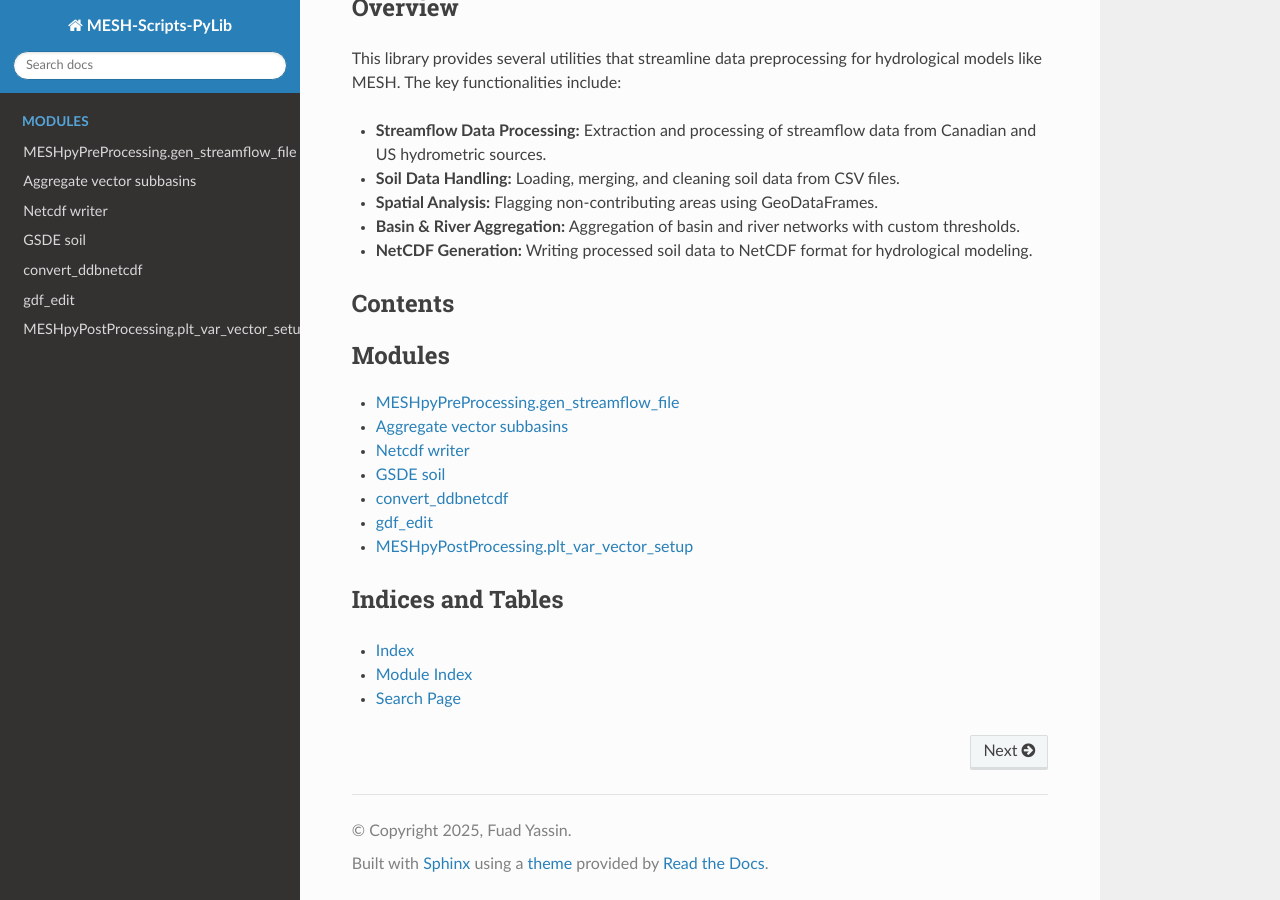
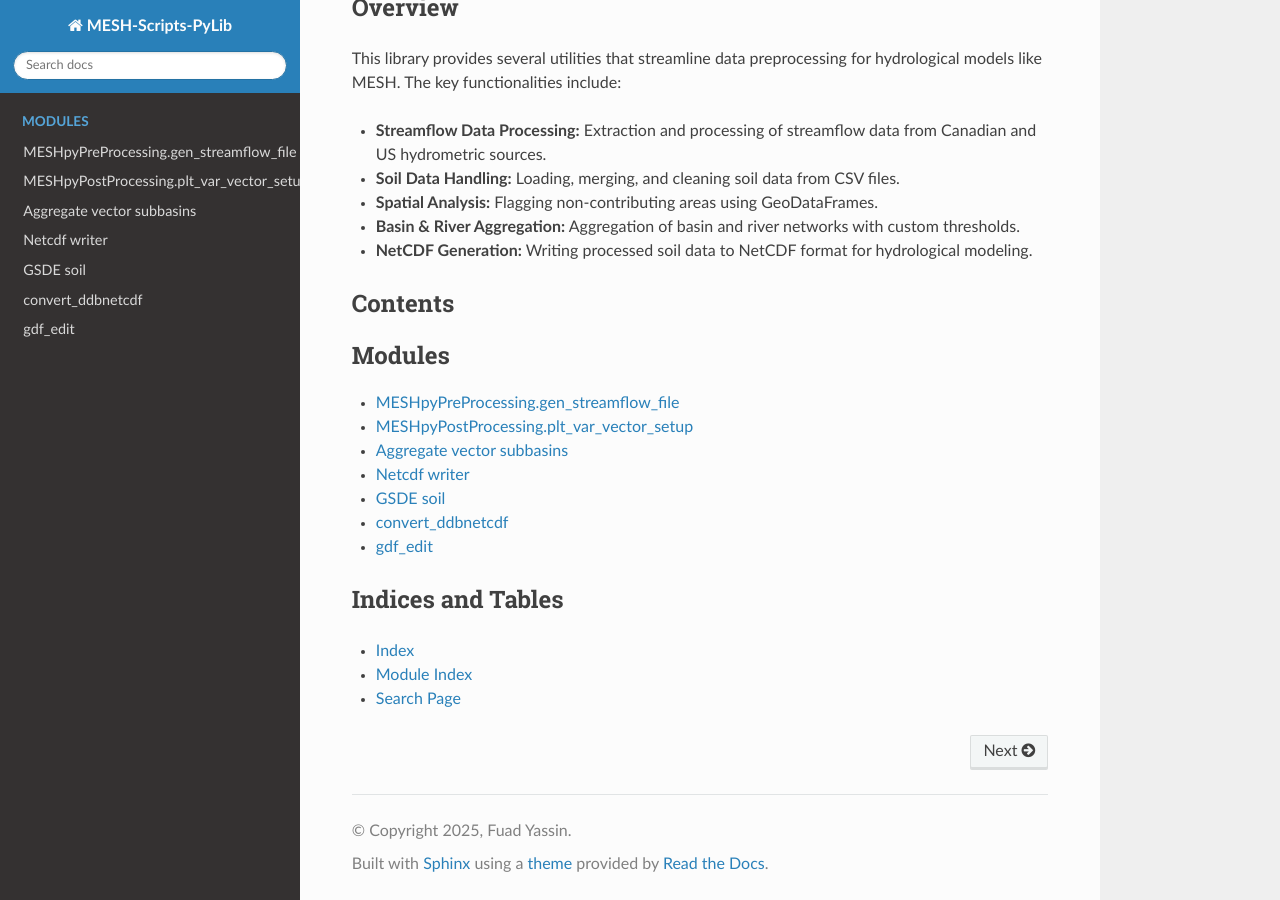
Before and after one commit to fuadyassin/MESH-Scripts-PyLib, a Sphinx documentation site: the page built from docs/source/index.rst, in a window 1280 px wide and 900 px high, scrolled down 657 px. Built offline with Sphinx 7.4.7 and the Read the Docs theme 3.1.0, drawn with Linux system fonts in a browser that asks for light colours.

```diff
--- a/docs/source/index.rst
+++ b/docs/source/index.rst
@@ -39,12 +39,13 @@ Contents
    :caption: Modules
 
    gen_streamflow_file
+   plt_var_vector_setup
    Aggregation_vector
    NetCDFWriter
    gsde_soil
    convert_ddbnetcdf
    gdf_edit
-   plt_var_vector_setup
+
 
 
 Indices and Tables
```
